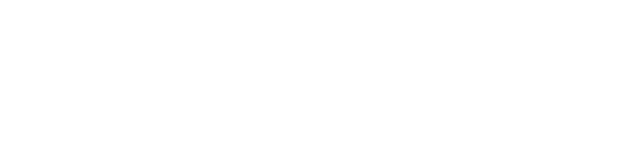
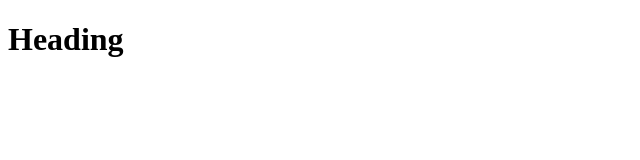
Before and after one commit to Vyom-Vashu/first, a plain HTML site: page index.html in a window 1280 px wide. Shown: the whole page, without its empty margins (0-640 px from the left). Drawn offline with Linux system fonts and the light colour scheme.

Commit message:
added a heading

```diff
--- a/index.html
+++ b/index.html
@@ -6,5 +6,7 @@
     <meta name="viewport" content="width=device-width, initial-scale=1.0" />
     <title>Document</title>
   </head>
-  <body></body>
+  <body>
+    <h1>Heading</h1>
+  </body>
 </html>
```
